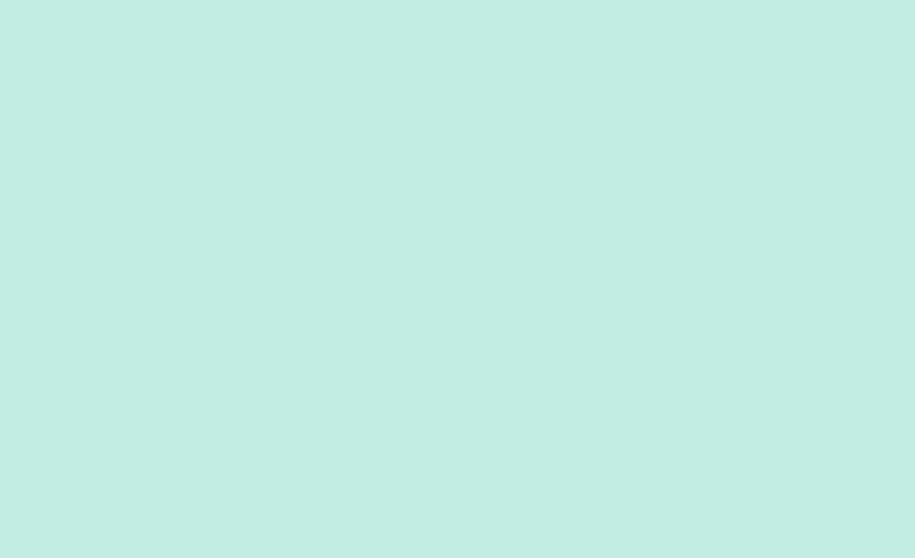
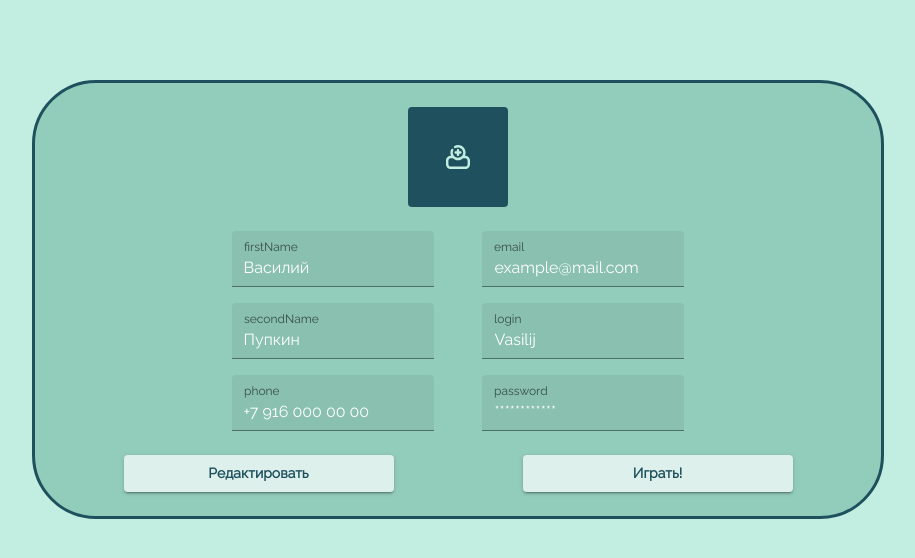
Before and after one commit to boorav4ik/praktikum, a React (Vite) app in the folder packages/client/: page /profile in a window 1280 px wide. Before the commit this address had no page. Shown: the top 558 px of the page, without its empty margins (182-1097 px from the left). Built offline with nearby package versions, Linux system fonts and the light colour scheme.

Commit message:
feat/add profile page

```diff
--- a/packages/client/src/App.tsx
+++ b/packages/client/src/App.tsx
@@ -9,18 +9,19 @@ import {
 } from 'react-router-dom'
 import { LoginPage } from './pages/Login'
 import { MainPage } from './pages/Main'
+import { ProfilePage } from './pages/Profile'
 import './App.css'
 
-function ProtectedRoute(props: RouteProps) {
-  const location = useLocation()
-  const [auth, setAuth] = useState(false)
+// function ProtectedRoute(props: RouteProps) {
+//   const location = useLocation()
+//   const [auth, setAuth] = useState(false)
 
-  return auth ? (
-    <Route {...props} />
-  ) : (
-    <Navigate to="/login" state={{ from: location }} replace />
-  )
-}
+//   return auth ? (
+//     <Route {...props} />
+//   ) : (
+//     <Navigate to="/login" state={{ from: location }} replace />
+//   )
+// }
 
 function App() {
   useEffect(() => {
@@ -41,6 +42,7 @@ function App() {
           <Route path="/" element={<MainPage />} />
           {/* <Route path="/" element={<ProtectedRoute />} /> */}
           <Route path="/login" element={<LoginPage />} />
+          <Route path='/profile' element={<ProfilePage />} />
         </Routes>
       </div>
     </BrowserRouter>
--- /dev/null
+++ b/packages/client/src/components/AddUserIcon.tsx
@@ -0,0 +1,12 @@
+import { SvgIcon, SvgIconProps } from '@mui/material'
+
+const D =
+  'M48 26.994H47.25C48.375 24.564 49.023 21.87 49.023 19.023C49.023 8.535 40.491 0 30 0C27.003 0 24.06 0.744 21.249 2.211C19.779 2.979 19.209 4.791 19.977 6.258C20.745 7.728 22.557 8.298 24.024 7.53C25.968 6.513 27.981 6 30 6C37.182 6 43.023 11.841 43.023 19.023C43.023 26.205 37.182 32.049 30 32.049C22.818 32.049 16.977 26.208 16.977 19.026C16.977 17.166 17.403 15.315 18.246 13.521C18.951 12.021 18.306 10.236 16.806 9.531C15.309 8.829 13.521 9.471 12.816 10.971C11.595 13.566 10.977 16.275 10.977 19.023C10.977 21.87 11.625 24.564 12.75 26.994H12C5.382 26.994 0 32.376 0 38.994V48C0 54.618 5.382 60 12 60H48C54.618 60 60 54.618 60 48V38.994C60 32.376 54.618 26.994 48 26.994ZM54 48C54 51.309 51.309 54 48 54H12C8.691 54 6 51.309 6 48V38.994C6 35.685 8.691 32.994 12 32.994H17.133C20.523 36.12 25.035 38.049 30 38.049C34.965 38.049 39.477 36.12 42.867 32.994H48C51.309 32.994 54 35.685 54 38.994V48ZM33 12.696V15.708H36.012C37.668 15.708 39.012 17.052 39.012 18.708C39.012 20.364 37.668 21.708 36.012 21.708H33V24.72C33 26.376 31.656 27.72 30 27.72C28.344 27.72 27 26.376 27 24.72V21.708H23.988C22.332 21.708 20.988 20.364 20.988 18.708C20.988 17.052 22.332 15.708 23.988 15.708H27V12.696C27 11.04 28.344 9.696 30 9.696C31.656 9.696 33 11.04 33 12.696Z'
+
+export function AddUserIcon(props: SvgIconProps) {
+  return (
+    <SvgIcon {...props} viewBox="0 0 60 60">
+      <path d={D} />
+    </SvgIcon>
+  )
+}
--- /dev/null
+++ b/packages/client/src/components/AvatarBox.tsx
@@ -0,0 +1,10 @@
+import Avatar, { AvatarProps } from '@mui/material/Avatar'
+import { AddUserIcon } from './AddUserIcon'
+
+export function AvatarBox(props: AvatarProps) {
+  return (
+    <Avatar variant="rounded" sx={{ p: '50px', bgcolor: '#1E515D' }} {...props}>
+      <AddUserIcon />
+    </Avatar>
+  )
+}
--- /dev/null
+++ b/packages/client/src/components/Button.tsx
@@ -0,0 +1,13 @@
+import Button, { ButtonProps } from '@mui/material/Button'
+
+function Btn(props: ButtonProps) {
+  return (
+    <Button
+      variant="contained"
+      sx={{ fontWeight: 700, minWidth: 270 }}
+      {...props}
+    />
+  )
+}
+
+export { Btn as Button }
--- /dev/null
+++ b/packages/client/src/components/DoubleTypography.tsx
@@ -0,0 +1,32 @@
+import Typography, { TypographyProps } from '@mui/material/Typography'
+import { SxProps } from '@mui/system'
+
+type TypographyPropsWithContent = TypographyProps & { content: string }
+
+export function DubleTypography({
+  first: { content: first, ...firstProps },
+  second: { content: second, ...secondProps },
+  sx,
+}: {
+  first: TypographyPropsWithContent
+  second: TypographyPropsWithContent
+  sx: SxProps
+}) {
+  return (
+    <>
+      <Typography
+        component="span"
+        sx={{ fontWeight: 700, fontSize: 32, display: 'contents', ...sx }}
+        color="green.64"
+        {...firstProps}>
+        {first}
+      </Typography>
+      <Typography
+        component="span"
+        sx={{ fontWeight: 700, fontSize: 32, display: 'contents', ...sx }}
+        {...secondProps}>
+        {second}
+      </Typography>
+    </>
+  )
+}
--- a/packages/client/src/components/GameBoard.tsx
+++ b/packages/client/src/components/GameBoard.tsx
@@ -1,5 +1,5 @@
-import Typography from '@mui/material/Typography'
 import Box from '@mui/material/Box'
+import { DubleTypography } from './DoubleTypography'
 
 export function GameBoard() {
   return (
@@ -13,21 +13,12 @@ export function GameBoard() {
         flexDirection: 'column',
         alignItems: 'center',
       }}>
-      <Typography
-        component="span"
-        sx={{ fontWeight: 700, fontSize: 32, display: 'contents' }}
-        color="green.64">
-        Счёт:
-      </Typography>
-      <Typography
-        component="span"
-        sx={{ fontWeight: 700, fontSize: 32, display: 'contents' }}
-        >
-        {" "}100500
-      </Typography>
-      <Box>
-
-      </Box>
+      <DubleTypography
+        first={{ content: 'Счёт:' }}
+        second={{ content: ' 100500' }}
+        sx={{fontSize: 24}}
+      />
+      <Box></Box>
     </Box>
   )
 }
--- /dev/null
+++ b/packages/client/src/components/NavBar.tsx
@@ -0,0 +1,30 @@
+import { Box, Stack } from '@mui/material'
+
+import { DubleTypography } from './DoubleTypography'
+import { Button } from './Button'
+import { AvatarBox } from './AvatarBox'
+
+export function NavBar() {
+  return (
+    <Box
+      sx={{
+        display: 'flex',
+        flexDirection: 'column',
+        alignItems: 'center',
+        justifyContent: 'space-around',
+        mx: 5,
+      }}>
+      <AvatarBox />
+      <DubleTypography
+        first={{ content: 'Мой рекорд: ' }}
+        second={{ content: ' 2436' }}
+        sx={{ fontSize: 36 }}
+      />
+      <Stack spacing={2}>
+        <Button key="profile">Профидь</Button>
+        <Button key="leaders">Таблица лидеров</Button>
+        <Button key="forum">Форум</Button>
+      </Stack>
+    </Box>
+  )
+}
--- a/packages/client/src/main.tsx
+++ b/packages/client/src/main.tsx
@@ -4,6 +4,8 @@ import App from './App'
 import { theme } from './themes/main'
 import './index.css'
 import { CssBaseline, ThemeProvider } from '@mui/material'
+
+console.log(theme);
 
 ReactDOM.createRoot(document.getElementById('root') as HTMLElement).render(
   <React.StrictMode>
--- a/packages/client/src/pages/Login.tsx
+++ b/packages/client/src/pages/Login.tsx
@@ -1,5 +1,6 @@
-import { Box, Button, Container, Typography } from '@mui/material'
+import { Box, Container, Typography } from '@mui/material'
 import { TextField } from '../components/TextFields'
+import { Button } from '../components/Button'
 
 export function LoginPage() {
   function handleSubmit(event: React.FormEvent<HTMLFormElement>) {
@@ -16,7 +17,7 @@ export function LoginPage() {
     <Container component="main" maxWidth="sm">
       <Box
         sx={{
-          my: 8,
+          my: 10,
           display: 'flex',
           flexDirection: 'column',
           alignItems: 'center',
@@ -42,7 +43,7 @@ export function LoginPage() {
           <TextField id="username" name="username" label="Логин" variant="outlined" />
           <TextField id="password" name="password" label="Пароль" variant="outlined" />
           <Typography component="a">Нет аккаунта?!! Регистрация</Typography>
-          <Button variant="contained" sx={{ fontWeight: 700 }} type="submit">
+          <Button type="submit">
             Авторизация
           </Button>
         </Box>
--- a/packages/client/src/pages/Main.tsx
+++ b/packages/client/src/pages/Main.tsx
@@ -1,10 +1,14 @@
-import { Box, Button, Container, Typography } from '@mui/material'
+import { Box, Container } from '@mui/material'
 import { GameBoard } from '../components/GameBoard'
+import { NavBar } from '../components/NavBar'
+
 export function MainPage() {
   return (
-    <Container component="main" maxWidth="sm">
-      <Box></Box>
-      <GameBoard />
+    <Container component="main" maxWidth={false}>
+      <Box sx={{ my: 10, display: 'flex', justifyContent: "center" }}>
+        <NavBar />
+        <GameBoard />
+      </Box>
     </Container>
   )
 }
--- /dev/null
+++ b/packages/client/src/pages/Profile.tsx
@@ -0,0 +1,91 @@
+import { Box, Container, Stack, TextField } from '@mui/material'
+import { AvatarBox } from '../components/AvatarBox'
+import { Button } from '../components/Button'
+
+const user = {
+  firstName: 'Василий',
+  secondName: 'Пупкин',
+  phone: '+7 916 000 00 00',
+  email: 'example@mail.com',
+  login: 'Vasilij',
+  password: '************',
+}
+
+function Header() {
+  return (
+    <Box component="header">
+      <AvatarBox />
+    </Box>
+  )
+}
+
+function buildProfileField(field: string) {
+  return (
+    <TextField
+      key={field}
+      id={field}
+      label={field as string}
+      value={user[field as keyof typeof user]}
+      variant="filled"
+    />
+  )
+}
+
+function Main() {
+  return (
+    <Box
+      sx={{
+        display: 'flex',
+        flexDirection: { xs: 'column', sm: 'row' },
+        justifyContent: "space-evenly",
+        p: 3,
+        width: "75%",
+
+      }}>
+      <Stack spacing={2}>
+        {['firstName', 'secondName', 'phone'].map(buildProfileField)}
+      </Stack>
+      <Stack spacing={2}>
+        {['email', 'login', 'password'].map(buildProfileField)}
+      </Stack>
+    </Box>
+  )
+}
+
+function Footer() {
+  return (
+    <Box
+      component="footer"
+      sx={{
+        width: '100%',
+        display: 'flex',
+        justifyContent: 'space-around',
+      }}>
+      <Button>Редактировать</Button>
+      <Button>Играть!</Button>
+    </Box>
+  )
+}
+
+export function ProfilePage() {
+  return (
+    <Container component="main" maxWidth="md">
+      <Box
+        bgcolor="background.paper"
+        sx={{
+          display: 'flex',
+          borderRadius: 16,
+          flexDirection: 'column',
+          alignItems: 'center',
+          justifyContent: 'space-around',
+          my: 10,
+          border: '3px solid #1E515D',
+          p: 3,
+        }}>
+        <Header />
+        <Main />
+        <Footer />
+      </Box>
+    </Container>
+  )
+}
--- a/packages/client/src/themes/main.ts
+++ b/packages/client/src/themes/main.ts
@@ -24,7 +24,7 @@ export const theme = createTheme({
       contrastText: '#1E515D',
     },
     secondary: {
-      main: '#19857b',
+      main: '#1E515D',
     },
     error: {
       main: green.A400,
```
